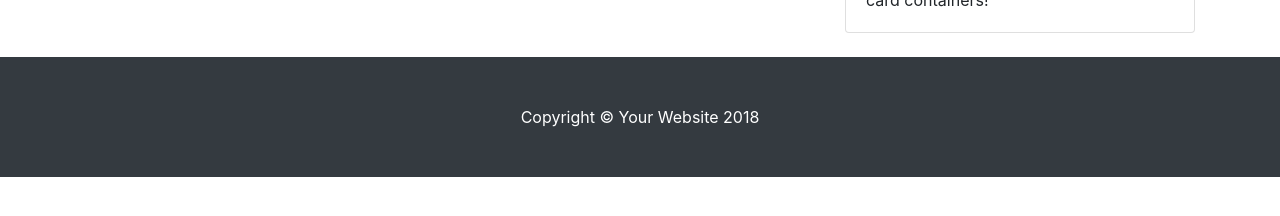
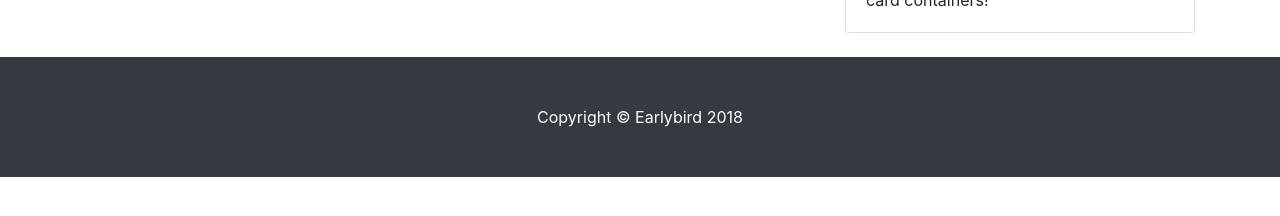
Before and after one commit to 0358rs/Git_test, a Django app: page / in a window 1280 px wide. Shown: the part 574-790 px from the top of the page. Run offline with Django 3.2, Linux system fonts and the light colour scheme; data that the repository does not hold is empty; some libraries are stand-ins or nearby versions.

Commit message:
copyright変更

```diff
--- a/blog/templates/base.html
+++ b/blog/templates/base.html
@@ -38,7 +38,7 @@
     <!-- Footer -->
     <footer class="py-5 bg-dark">
       <div class="container">
-        <p class="m-0 text-center text-white">Copyright &copy; Your Website 2018</p>
+        <p class="m-0 text-center text-white">Copyright &copy; Earlybird 2018</p>
       </div>
       <!-- /.container -->
     </footer>
```
